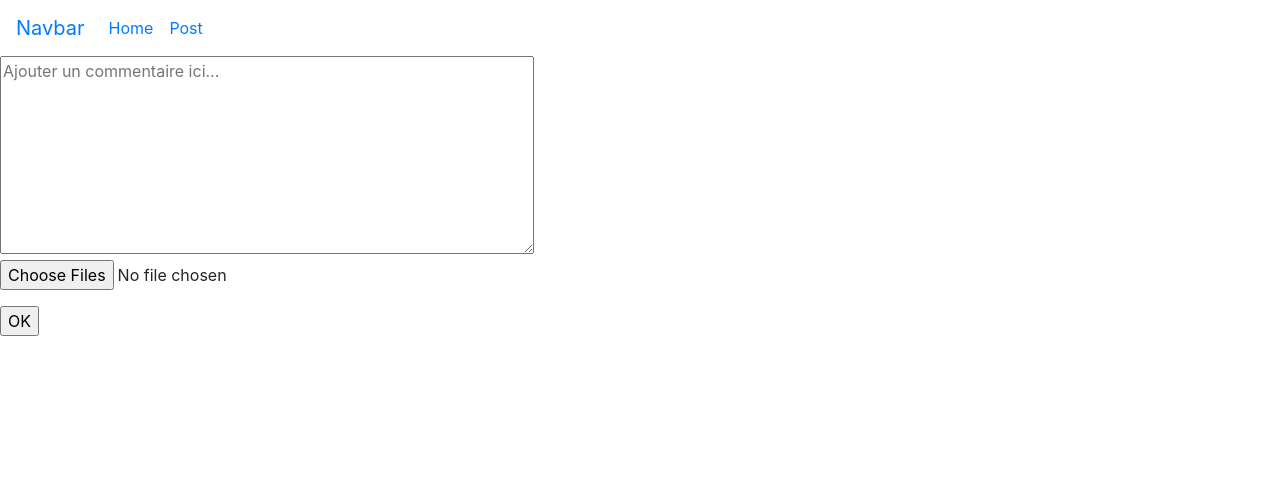
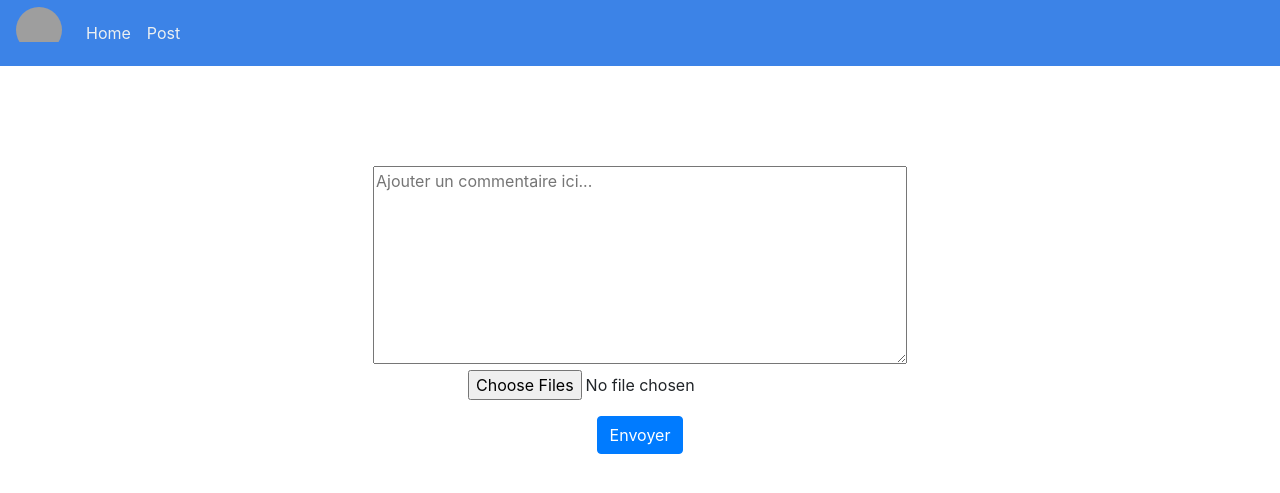
Before and after one commit to yugofire/M152WEBProject, a PHP site: page /Post.php in a window 1280 px wide. Shown: the top 493 px of the page. Run offline with PHP 8.4, Linux system fonts and the light colour scheme; grey boxes are pictures that could not be loaded.

Commit message:
Modification du css de la navbar

```diff
--- a/Post.php
+++ b/Post.php
@@ -20,10 +20,12 @@ if (isset($_FILES['img'])) {
         <?php
         include 'navbar.php';
         ?>
-        <form action="index.php" method="post" enctype="multipart/form-data">
-            <textarea name="comment" rows="8" cols="50" placeholder="Ajouter un commentaire ici..."></textarea>
-            <p><input type="file" name="img" multiple accept="image/*"></p>
-            <p><input type="submit" value="OK"></p>
-        </form>
+        <div style="margin-top: 100px;">
+            <form class="text-center" action="index.php" method="post" enctype="multipart/form-data">
+                <textarea name="comment" rows="8" cols="50" placeholder="Ajouter un commentaire ici..."></textarea>
+                <p><input type="file" name="img" multiple accept="image/*"></p>
+                <p><input type="submit" class="btn btn-primary mb-2" value="Envoyer"></p>
+            </form>
+        </div>
     </body>
 </html>
--- a/index.php
+++ b/index.php
@@ -7,7 +7,7 @@ session_start();
       <?php
          include 'bootstrapCSS.php';
       ?>
-      <link rel=“stylesheet” type=“text/css” href=“navbarCSS.css” />
+
 
       <title>Home</title>
     </head>
--- a/navbar.php
+++ b/navbar.php
@@ -1,8 +1,12 @@
 </style>
 
-<link rel=“stylesheet” type=“text/css” href=“navbarCSS.css” />
-<nav class="navbar navbar-expand-lg">
-  <a class="navbar-brand" href="#">Navbar</a>
+<link rel = "stylesheet" type = "text/css" href = "navbarCSS.css" />
+<nav class="navbar navbar-default navbar-expand-lg">
+<a class="navbar-brand" href="index.php">
+      <div class="logo-image">
+            <img src="https://i7.pngguru.com/preview/790/711/654/check-mark-computer-icons-clip-art-checkmark-icon.jpg" class="img-fluid">
+      </div>
+  </a>
   <button class="navbar-toggler" type="button" data-toggle="collapse" data-target="#navbarSupportedContent" aria-controls="navbarSupportedContent" aria-expanded="false" aria-label="Toggle navigation">
     <span class="navbar-toggler-icon"></span>
   </button>
@@ -10,7 +14,7 @@
   <div class="collapse navbar-collapse" id="navbarSupportedContent">
     <ul class="navbar-nav mr-auto">
       <li class="nav-item">
-        <a class="nav-link" href="index.php">Home <span class="sr-only">(current)</span></a>
+        <a class="nav-link" href="index.php">Home<span class="sr-only">(current)</span></a>
       </li>
       <li class="nav-item">
         <a class="nav-link" href="Post.php">Post</a>
--- a/navbarCSS.css
+++ b/navbarCSS.css
@@ -1,142 +1,95 @@
-.navbar {
-    background-color: #3c85e7;
+.navbar-default {
+  background-color: #3c83e7;
+  border-color: #ffffff;
 }
-  .navbar .navbar-brand {
+.navbar-default .navbar-brand {
   color: #ecf0f1;
 }
-  .navbar .navbar-brand:hover,
-  .navbar .navbar-brand:focus {
-    color: #f9f9f9;
+.navbar-default .navbar-brand:hover,
+.navbar-default .navbar-brand:focus {
+  color: #00137d;
 }
-  .navbar .navbar-text {
+.navbar-default .navbar-text {
   color: #ecf0f1;
 }
-  .navbar .navbar-text a {
-    color: #f9f9f9;
-  }
-  .navbar .navbar-text a:hover,
-  .navbar .navbar-text a:focus {
-    color: #f9f9f9;
-  }
-  .navbar .navbar-nav .nav-link {
-    color: #ecf0f1;
-    border-radius: .25rem;
-    margin: 0 0.25em;
-  }
-  .navbar .navbar-nav .nav-link:not(.disabled):hover,
-  .navbar .navbar-nav .nav-link:not(.disabled):focus {
-    color: #f9f9f9;
-  }
-  .navbar .navbar-nav .dropdown-menu {
-    background-color: #3c85e7;
-    border-color: #2b71c0;
-  }
-  .navbar .navbar-nav .dropdown-menu .dropdown-item {
+.navbar-default .navbar-nav > li > a {
   color: #ecf0f1;
 }
-  .navbar .navbar-nav .dropdown-menu .dropdown-item:hover,
-  .navbar .navbar-nav .dropdown-menu .dropdown-item:focus,
-  .navbar .navbar-nav .dropdown-menu .dropdown-item.active {
-    color: #f9f9f9;
-    background-color: #2b71c0;
+.navbar-default .navbar-nav > li > a:hover,
+.navbar-default .navbar-nav > li > a:focus {
+  color: #00137d;
 }
-  .navbar .navbar-nav .dropdown-menu .dropdown-divider {
-    border-top-color: #2b71c0;
+.navbar-default .navbar-nav > li > .dropdown-menu {
+  background-color: #3c83e7;
 }
-  .navbar .navbar-nav .nav-item.active .nav-link,
-  .navbar .navbar-nav .nav-item.active .nav-link:hover,
-  .navbar .navbar-nav .nav-item.active .nav-link:focus,
-  .navbar .navbar-nav .nav-item.show .nav-link,
-  .navbar .navbar-nav .nav-item.show .nav-link:hover,
-  .navbar .navbar-nav .nav-item.show .nav-link:focus {
-    color: #f9f9f9;
-    background-color: #2b71c0;
-  }
-  .navbar .navbar-toggle {
-    border-color: #2b71c0;
-  }
-  .navbar .navbar-toggle:hover,
-  .navbar .navbar-toggle:focus {
-    background-color: #2b71c0;
-  }
-  .navbar .navbar-toggle .navbar-toggler-icon {
+.navbar-default .navbar-nav > li > .dropdown-menu > li > a {
   color: #ecf0f1;
 }
-  .navbar .navbar-collapse,
-  .navbar .navbar-form {
+.navbar-default .navbar-nav > li > .dropdown-menu > li > a:hover,
+.navbar-default .navbar-nav > li > .dropdown-menu > li > a:focus {
+  color: #00137d;
+  background-color: #ffffff;
+}
+.navbar-default .navbar-nav > li > .dropdown-menu > li.divider {
+  background-color: #ffffff;
+}
+.navbar-default .navbar-nav .open .dropdown-menu > .active > a,
+.navbar-default .navbar-nav .open .dropdown-menu > .active > a:hover,
+.navbar-default .navbar-nav .open .dropdown-menu > .active > a:focus {
+  color: #00137d;
+  background-color: #ffffff;
+}
+.navbar-default .navbar-nav > .active > a,
+.navbar-default .navbar-nav > .active > a:hover,
+.navbar-default .navbar-nav > .active > a:focus {
+  color: #00137d;
+  background-color: #ffffff;
+}
+.navbar-default .navbar-nav > .open > a,
+.navbar-default .navbar-nav > .open > a:hover,
+.navbar-default .navbar-nav > .open > a:focus {
+  color: #00137d;
+  background-color: #ffffff;
+}
+.navbar-default .navbar-toggle {
+  border-color: #ffffff;
+}
+.navbar-default .navbar-toggle:hover,
+.navbar-default .navbar-toggle:focus {
+  background-color: #ffffff;
+}
+.navbar-default .navbar-toggle .icon-bar {
+  background-color: #ecf0f1;
+}
+.navbar-default .navbar-collapse,
+.navbar-default .navbar-form {
   border-color: #ecf0f1;
 }
-  .navbar .navbar-link {
+.navbar-default .navbar-link {
   color: #ecf0f1;
 }
-  .navbar .navbar-link:hover {
-    color: #f9f9f9;
+.navbar-default .navbar-link:hover {
+  color: #00137d;
 }
-
-  @media (max-width: 575px) {
-    .navbar-expand-sm .navbar-nav .show .dropdown-menu .dropdown-item {
+.logo-image{
+  width: 46px;
+  height: 46px;
+  border-radius: 50%;
+  overflow: hidden;
+  margin-top: -6px;
+}
+@media (max-width: 767px) {
+  .navbar-default .navbar-nav .open .dropdown-menu > li > a {
     color: #ecf0f1;
   }
-    .navbar-expand-sm .navbar-nav .show .dropdown-menu .dropdown-item:hover,
-    .navbar-expand-sm .navbar-nav .show .dropdown-menu .dropdown-item:focus {
-      color: #f9f9f9;
+  .navbar-default .navbar-nav .open .dropdown-menu > li > a:hover,
+  .navbar-default .navbar-nav .open .dropdown-menu > li > a:focus {
+    color: #00137d;
   }
-    .navbar-expand-sm .navbar-nav .show .dropdown-menu .dropdown-item.active {
-      color: #f9f9f9;
-      background-color: #2b71c0;
+  .navbar-default .navbar-nav .open .dropdown-menu > .active > a,
+  .navbar-default .navbar-nav .open .dropdown-menu > .active > a:hover,
+  .navbar-default .navbar-nav .open .dropdown-menu > .active > a:focus {
+    color: #00137d;
+    background-color: #ffffff;
   }
 }
-
-  @media (max-width: 767px) {
-    .navbar-expand-md .navbar-nav .show .dropdown-menu .dropdown-item {
-      color: #ecf0f1;
-    }
-    .navbar-expand-md .navbar-nav .show .dropdown-menu .dropdown-item:hover,
-    .navbar-expand-md .navbar-nav .show .dropdown-menu .dropdown-item:focus {
-      color: #f9f9f9;
-    }
-    .navbar-expand-md .navbar-nav .show .dropdown-menu .dropdown-item.active {
-      color: #f9f9f9;
-      background-color: #2b71c0;
-    }
-  }
-
-  @media (max-width: 991px) {
-    .navbar-expand-lg .navbar-nav .show .dropdown-menu .dropdown-item {
-      color: #ecf0f1;
-    }
-    .navbar-expand-lg .navbar-nav .show .dropdown-menu .dropdown-item:hover,
-    .navbar-expand-lg .navbar-nav .show .dropdown-menu .dropdown-item:focus {
-      color: #f9f9f9;
-    }
-    .navbar-expand-lg .navbar-nav .show .dropdown-menu .dropdown-item.active {
-      color: #f9f9f9;
-      background-color: #2b71c0;
-    }
-  }
-
-  @media (max-width: 1199px) {
-    .navbar-expand-xl .navbar-nav .show .dropdown-menu .dropdown-item {
-      color: #ecf0f1;
-    }
-    .navbar-expand-xl .navbar-nav .show .dropdown-menu .dropdown-item:hover,
-    .navbar-expand-xl .navbar-nav .show .dropdown-menu .dropdown-item:focus {
-      color: #f9f9f9;
-    }
-    .navbar-expand-xl .navbar-nav .show .dropdown-menu .dropdown-item.active {
-      color: #f9f9f9;
-      background-color: #2b71c0;
-    }
-  }
-
-  .navbar-expand .navbar-nav .show .dropdown-menu .dropdown-item {
-    color: #ecf0f1;
-  }
-  .navbar-expand .navbar-nav .show .dropdown-menu .dropdown-item:hover,
-  .navbar-expand .navbar-nav .show .dropdown-menu .dropdown-item:focus {
-    color: #f9f9f9;
-  }
-  .navbar-expand .navbar-nav .show .dropdown-menu .dropdown-item.active {
-    color: #f9f9f9;
-    background-color: #2b71c0;
-  }
```
Also changed, not shown: bootstrapCSS.php (line endings or trailing spaces). Lines whose indentation alone changed are shown as unchanged.
